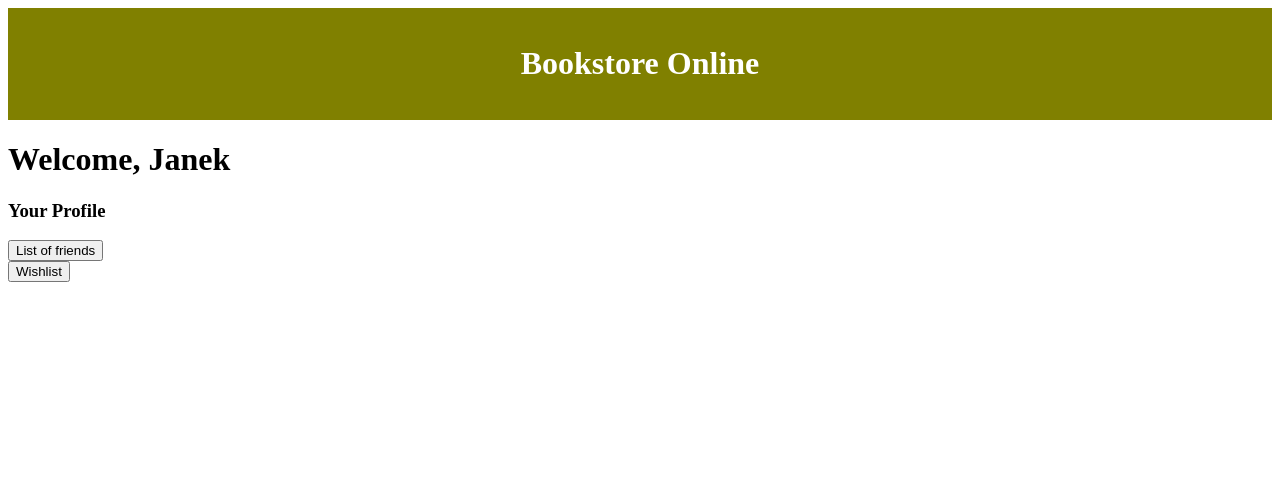
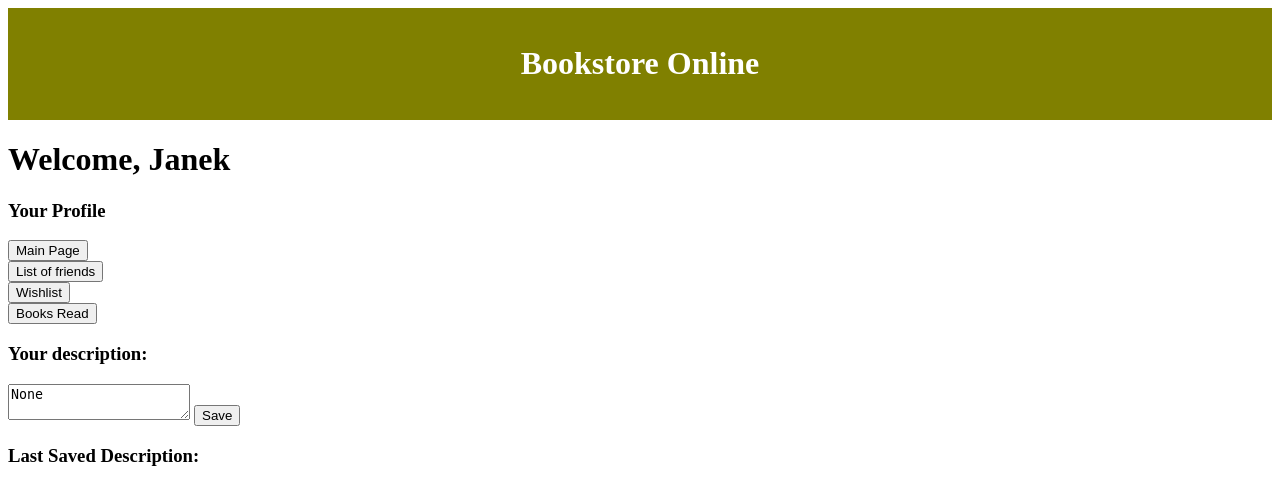
Before and after one commit to marcin-design/Bookstore-Community, a Django app: page /user_profile/ in a window 1280 px wide. Shown: the top 485 px of the page. Run offline with Django 4.2, Linux system fonts and the light colour scheme; a user stored in the database is signed in; data comes from the database, SQL or seed files in the repository.

Commit message:
main button added in user profile | the user description is saved in the database

```diff
--- a/Bookstore_project/settings.py
+++ b/Bookstore_project/settings.py
@@ -131,3 +131,4 @@ GOOGLE_BOOKS_API_KEY = 'AIzaSyBw14gSfuKgN5jxYJ29cgwUWI7FTbHET1Q'
 MEDIA_ROOT = os.path.join(BASE_DIR, 'media')
 GOOGLE_BOOKS_API_KEY = 'AIzaSyBw14gSfuKgN5jxYJ29cgwUWI7FTbHET1Q'
 LOGIN_URL = '/login/'
+SESSION_ENGINE = 'django.contrib.sessions.backends.db'
--- a/Bookstore_project/urls.py
+++ b/Bookstore_project/urls.py
@@ -8,7 +8,7 @@ urlpatterns = [
     path('login/', bk_views.LoginView.as_view(), name='login'),
     path('main/', bk_views.main_page, name='main'),
     path('logout/', bk_views.logout_view, name='logout'),
-    path('user_profile/', bk_views.user_view, name='user_profile'),
+    path('user_profile/', bk_views.UserProfileView.as_view(), name='user_profile'),
     path('friends_list/', bk_views.FriendsListView.as_view(), name='list_of_friends'),
     path('wishlist/', bk_views.WishlistView.as_view(), name='wishlist'),
     path('book_details/<int:book_id>/', bk_views.BookDetailsView.as_view(), name='book_details'),
--- a/bookstore_app/models.py
+++ b/bookstore_app/models.py
@@ -23,6 +23,8 @@ class UserProfile(models.Model):
                                      on_delete=models.SET_NULL,
                                      null=True, blank=True,
                                      related_name='currently_reading')
+    user_description = models.TextField(blank=True, null=True)
+    last_saved_description = models.TextField(blank=True, null=True)
     has_access = models.BooleanField(default=True)
 
 
--- a/bookstore_app/templates/bookstore_app/book_details.html
+++ b/bookstore_app/templates/bookstore_app/book_details.html
@@ -14,7 +14,8 @@
     <p>Genre: {{ book.genre }}</p>
     <p>Users rating: {{ book.user_rating }}</p>
     <p>Book cover:</p>
-    <img src="{{ book.thumbnail }}" alt="Book Cover">
+    <img src="{{ book.thumbnail }}" alt="Book Cover"><br>
+    <button type="submit">Add to Wishlist</button><br>
 </body>
 </html>
 {% endblock %}
--- a/bookstore_app/templates/bookstore_app/main.html
+++ b/bookstore_app/templates/bookstore_app/main.html
@@ -19,6 +19,7 @@
         {% for book in books %}
             <li>
                  <h3><a href="/book_details/{{ book.id }}/">{{ book.volumeInfo.title }}</a></h3>
+
                 <p><strong>Author:</strong> {{ book.volumeInfo.authors|join:", " }}</p>
             </li>
         {% empty %}
--- a/bookstore_app/templates/bookstore_app/user_profile.html
+++ b/bookstore_app/templates/bookstore_app/user_profile.html
@@ -8,12 +8,32 @@
 <body>
     <h1>Welcome, {{ user.first_name }}</h1>
     <h3>Your Profile</h3>
+    <form method="get" action="{% url 'main' %}">
+        <input type="submit" value="Main Page">
+    </form>
     <form method="get" action="{% url 'list_of_friends' %}">
         <input type="submit" value="List of friends">
     </form>
     <form method="get" action="{% url 'wishlist' %}">
         <input type="submit" value="Wishlist">
     </form>
+    <form method="get" action="{% url 'wishlist' %}">
+        <input type="submit" value="Books Read">
+    </form>
+    <form method="post" action="{% url 'user_profile' %}">
+        {% csrf_token %}
+        <h3>Your description:</h3>
+        <textarea name="user_description">{{ user_description }}</textarea>
+        <button type="submit">Save</button>
+    </form>
+    <h3>Last Saved Description:</h3>
+    <p>{{ last_saved_description }}</p>
 </body>
 </html>
 {% endblock %}
+
+
+<!-- -Opis użytkownika -> do bazy danych-->
+<!-- -Listę przeczytanych ksiażek (nie button)-->
+<!-- -Button usunięcia konta-->
+<!-- -Button edycji konta - opisu-->
--- a/bookstore_app/views.py
+++ b/bookstore_app/views.py
@@ -105,11 +105,41 @@ def logout_view(request):
     logout(request)
     return render(request, 'bookstore_app/logout.html')
 
-@login_required
-def user_view(request):
-    return render(request,
-                  'bookstore_app/user_profile.html',
-                  {'user': request.user})
+class UserProfileView(View):
+    def get(self, request, *args, **kwargs):
+        user = request.user
+        try:
+            user_profile = user.userprofile
+        except UserProfile.DoesNotExist:
+            user_profile = UserProfile(user=user)
+            user_profile.save()
+
+        user_description = user_profile.user_description
+        last_saved_description = user_profile.last_saved_description
+
+        return render(request,
+                      'bookstore_app/user_profile.html',
+                      {'user_description': user_description, 'last_saved_description': last_saved_description})
+
+    def post(self, request, *args, **kwargs):
+        form = UserProfileForm(request.POST)
+        if form.is_valid():
+            user_description = form.cleaned_data['user_description']
+            user = request.user
+            user_profile = user.userprofile
+            user_profile.user_description = user_description
+            user_profile.last_saved_description = user_description
+            user_profile.save()
+
+            return render(request,
+                          'bookstore_app/user_profile.html',
+                          {'user_description': user_description, 'last_saved_description': user_profile.last_saved_description})
+        else:
+            return render(request,
+                          'bookstore_app/user_profile.html',
+                          {'form': form})
+
+
 
 
 class FriendsListView(View):
@@ -135,3 +165,13 @@ class BookDetailsView(View):
         return render(request,
                       'bookstore_app/book_details.html',
                       {'book': book})
+
+
+class BooksReadView(View):
+    def get(self, request, *args, **kwargs):
+        return render(request, 'bookstore_app/books_read.html')
+
+
+# class AddBookToWishlistView(View):
+#     def get(self, request, *args, **kwargs):
+#         return render(request, '')
```
Also changed, not shown: bookstore_app/forms.py (+7 -1 lines), bookstore_app/templates/bookstore_app/books_read.html (added, +14 -0 lines), bookstore_app/migrations/0003_userprofile_user_description.py (added), bookstore_app/migrations/0004_userprofile_last_saved_description.py (added).
